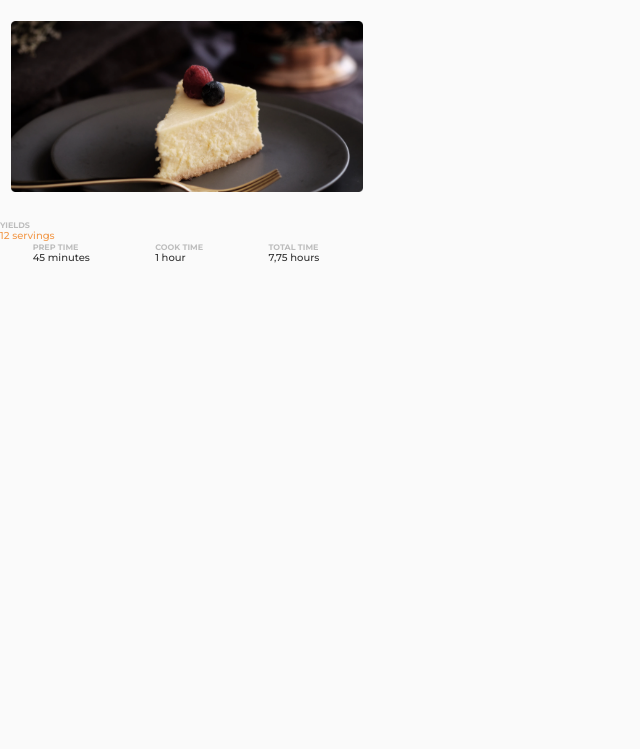
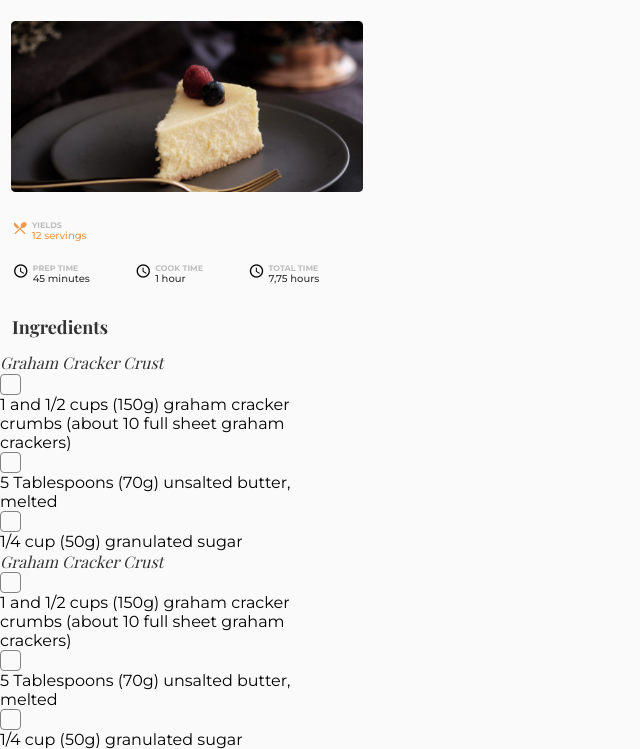
Before and after one commit to brayanbarroso/recipe-blog, a plain HTML site: page index.html in a window 1280 px wide. Shown: the part 154-903 px from the top of the page, without its empty margins (0-640 px from the left). Before the commit the page ends 800 px from the top, so only its background shows below. Drawn offline with nearby package versions, Linux system fonts and the light colour scheme; a web font is replaced by a local one.

Commit message:
iniciando section ingrediets

```diff
--- a/css/main.css
+++ b/css/main.css
@@ -61,17 +61,34 @@ img {
 }
 
 /* Aside */
+.icon {
+  position: relative;
+}
+
+.material-icons-outlined {
+  font-family: "Material Icons";
+  display: inline;
+  position: absolute;
+  left: -20px;
+}
+
 .aside-content span {
   display: block;
 }
 
-.aside-serving .serving-description {
+.aside-serving {
+  margin: 0 0 20.95px 32px;
+}
+
+.aside-serving .serving-description,
+.aside-serving .material-icons-outlined {
   color: var(--orange);
 }
 
 .aside-time {
   display: flex;
   justify-content: space-around;
+  margin-bottom: 30.25px;
 }
 
 .serving-title {
@@ -92,3 +109,34 @@ img {
   font-weight: 500;
   line-height: 12.19px;
 }
+
+/* --------main------ */
+.section-ingredient h2 {
+  color: var(--gray1);
+  font-family: "Playfair Display", serif;
+  font-size: 18px;
+  line-height: 24px;
+  margin-left: 12px;
+  margin-bottom: 13px;
+}
+
+.title-recipe {
+}
+
+.title-recipe h3 {
+  color: var(--gray1);
+  font-family: "Playfair Display", serif;
+  font-size: 16px;
+  font-style: italic;
+  font-weight: 400;
+  line-height: 21.33px;
+}
+
+.square {
+  border: 1px solid #828282;
+  box-sizing: border-box;
+  border-radius: 4px;
+  display: block;
+  height: 21px;
+  width: 21px;
+}
--- a/index.html
+++ b/index.html
@@ -17,6 +17,11 @@
       href="https://fonts.googleapis.com/css2?family=Montserrat:ital,wght@0,400;0,500;0,700;1,400;1,500;1,700&family=Playfair+Display:ital,wght@0,400;0,500;0,700;1,400;1,500;1,700&display=swap"
       rel="stylesheet"
     />
+    <link
+      href="https://fonts.googleapis.com/icon?family=Material+Icons"
+      rel="stylesheet"
+    />
+
     <link rel="stylesheet" href="./css/main.css" />
   </head>
   <body>
@@ -34,23 +39,36 @@
         </div>
       </div>
     </header>
+
     <aside>
       <div class="wrapper">
         <div class="aside-content">
           <div class="aside-serving">
+            <div class="icon">
+              <span class="material-icons-outlined"> restaurant_menu </span>
+            </div>
             <span class="serving-title"> Yields</span>
             <span class="serving-description">12 servings</span>
           </div>
           <div class="aside-time">
             <div>
+              <div class="icon">
+                <span class="material-icons-outlined"> schedule </span>
+              </div>
               <span class="serving-title">Prep TIme</span>
               <span class="serving-description">45 minutes</span>
             </div>
             <div>
+              <div class="icon">
+                <span class="material-icons-outlined"> schedule </span>
+              </div>
               <span class="serving-title">Cook Time </span>
               <span class="serving-description">1 hour</span>
             </div>
             <div>
+              <div class="icon">
+                <span class="material-icons-outlined"> schedule </span>
+              </div>
               <span class="serving-title">Total Time</span>
               <span class="serving-description">7,75 hours</span>
             </div>
@@ -58,5 +76,50 @@
         </div>
       </div>
     </aside>
+
+    <main>
+      <section class="section-ingredient">
+        <div class="wrapper">
+          <h2>Ingredients</h2>
+          <div class="title-recipe">
+            <h3>Graham Cracker Crust</h3>
+            <div class="description-recipe">
+              <span class="square"></span>
+              <p>
+                1 and 1/2 cups (150g)
+                <span class="black">graham cracker crumbs</span> (about 10 full
+                sheet graham crackers)
+              </p>
+              <span class="square"></span>
+              <p>
+                5 Tablespoons (70g)
+                <span class="black">unsalted butter</span>, melted
+              </p>
+              <span class="square"></span>
+              <p>1/4 cup (50g) <span class="black">granulated sugar</span></p>
+            </div>
+          </div>
+
+          <div class="title-recipe">
+            <h3>Graham Cracker Crust</h3>
+            <div class="description-recipe">
+              <span class="square"></span>
+              <p>
+                1 and 1/2 cups (150g)
+                <span class="black">graham cracker crumbs</span> (about 10 full
+                sheet graham crackers)
+              </p>
+              <span class="square"></span>
+              <p>
+                5 Tablespoons (70g)
+                <span class="black">unsalted butter</span>, melted
+              </p>
+              <span class="square"></span>
+              <p>1/4 cup (50g) <span class="black">granulated sugar</span></p>
+            </div>
+          </div>
+        </div>
+      </section>
+    </main>
   </body>
 </html>
```
